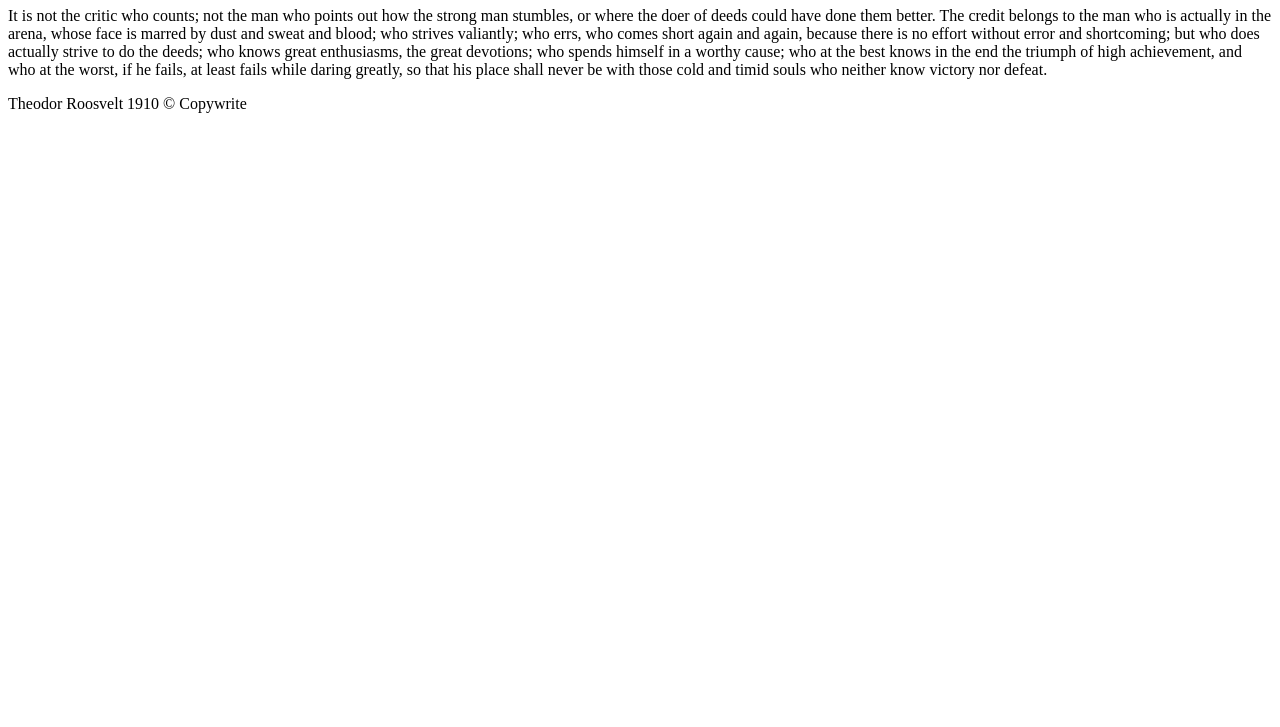
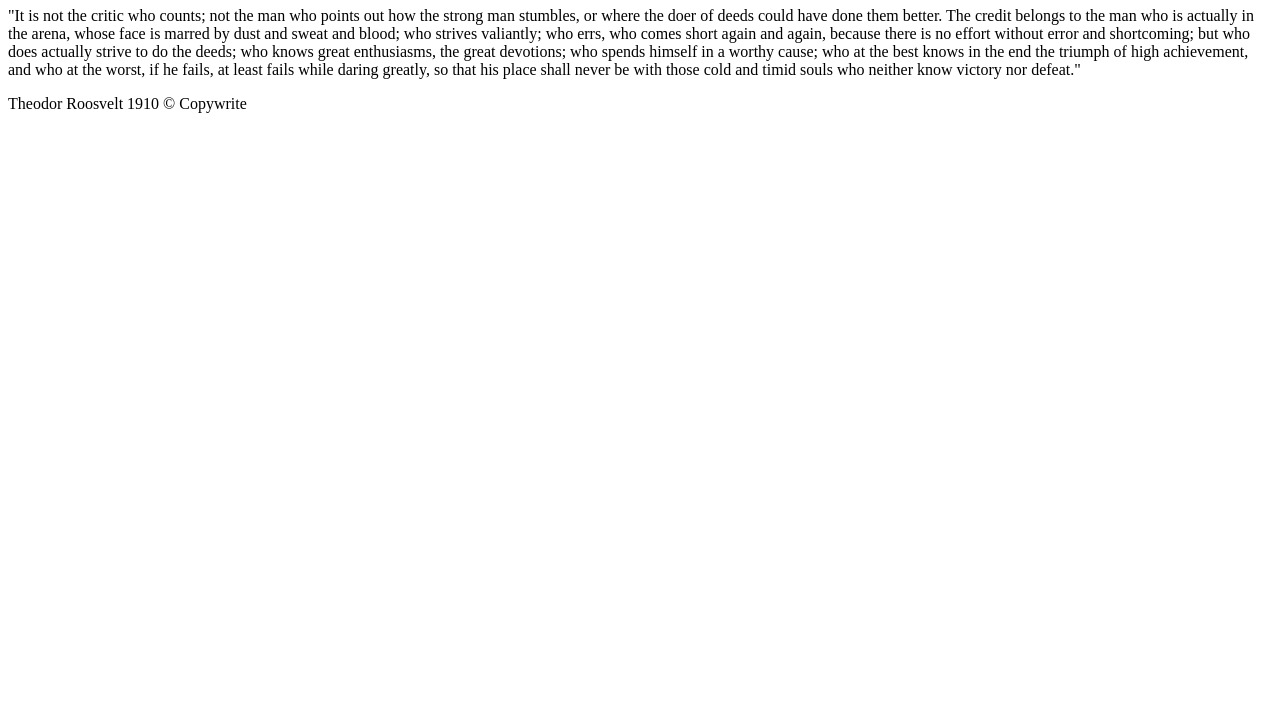
Before and after one commit to muratdeveli03/Coursera, a plain HTML site: page html.entities/index.html in a window 1280 px wide. Shown: the part 73-800 px from the top of the page. Drawn offline with Linux system fonts and the light colour scheme.

Commit message:
quots added

```diff
--- a/html.entities/index.html
+++ b/html.entities/index.html
@@ -9,7 +9,7 @@
   <body>
     <h1>Don't be afraid to be &lt;than a 100% success &amp; &gt; more:</h1>
     <p>
-      It is not the critic who counts; not the man who points out how the strong
+      &quot;It is not the critic who counts; not the man who points out how the strong
       man stumbles, or where the doer of deeds could have done them better. The
       credit belongs to the man who is actually in the arena, whose face is
       marred by dust and sweat and blood; who strives valiantly; who errs, who
@@ -19,7 +19,7 @@
       who at the best knows in the end the triumph of high achievement, and who
       at the worst, if he fails, at least fails while daring greatly, so that
       his place shall never be with those cold and timid souls who neither know
-      victory&nbsp;nor&nbsp;defeat.
+      victory&nbsp;nor&nbsp;defeat.&quot;
     </p>
     <p>Theodor Roosvelt 1910 &copy; Copywrite</p>
   </body>
```
